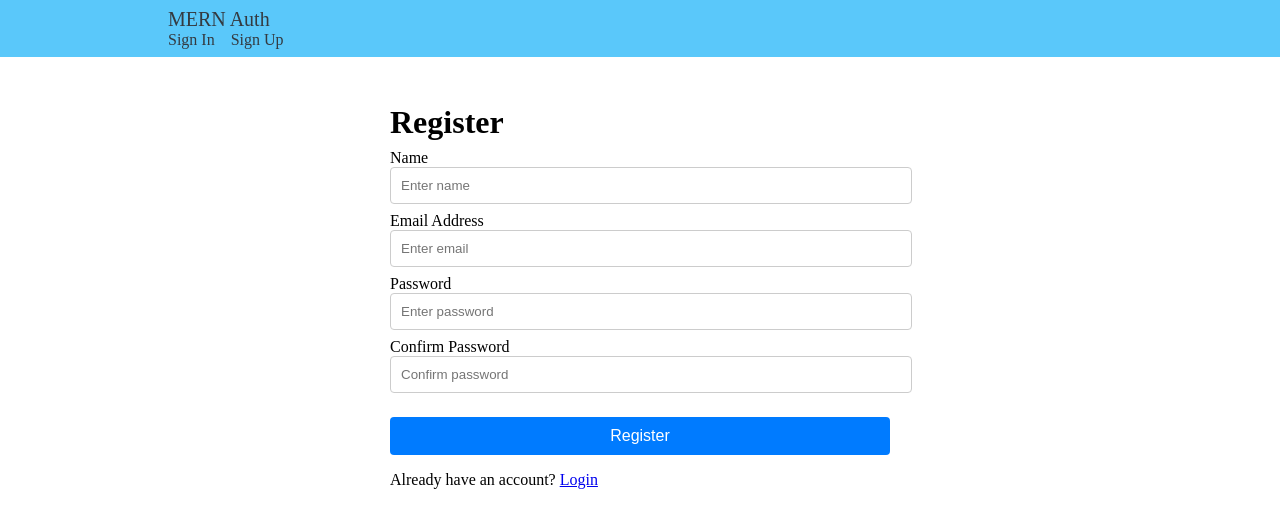
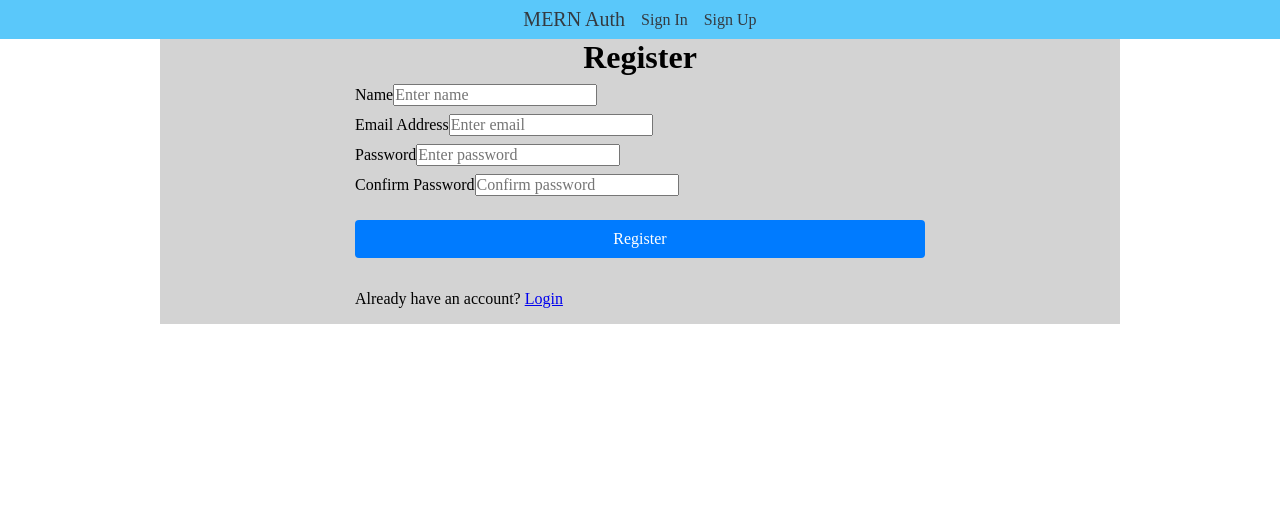
Before and after one commit to kurosawa-kuro/mysql-express-react-nodejs-auth, a React (Vite) app in the folder frontend/: page /register in a window 1280 px wide. Shown: the top 528 px of the page. Built offline with nearby package versions, Linux system fonts and the light colour scheme.

Commit message:
fix stle

```diff
--- a/frontend/src/App.jsx
+++ b/frontend/src/App.jsx
@@ -8,7 +8,7 @@ const App = () => {
     <>
       <Header />
       <ToastContainer />
-      <div className='app-container'>
+      <div className='container'>
         <Outlet />
       </div>
     </>
--- a/frontend/src/components/Header.jsx
+++ b/frontend/src/components/Header.jsx
@@ -1,5 +1,5 @@
 import { useSelector, useDispatch } from 'react-redux';
-import { useNavigate } from 'react-router-dom';
+import { useNavigate, Link } from 'react-router-dom';
 import { useLogoutMutation } from '../slices/usersApiSlice';
 import { logout } from '../slices/authSlice';
 
@@ -23,9 +23,10 @@ const Header = () => {
 
   return (
     <header className="navbar">
-      <div className="container">
+
+      <div className="navbar-container">
         <div className="navbar-brand">
-          <a href="/" className="navbar-item">MERN Auth</a>
+          <Link className="navbar-item" to={`/`}>MERN Auth</Link>
         </div>
         <div className="navbar-menu">
           {userInfo ? (
@@ -40,12 +41,13 @@ const Header = () => {
             </>
           ) : (
             <>
-              <a href="/login" className="navbar-item">Sign In</a>
-              <a href="/register" className="navbar-item">Sign Up</a>
+              <Link className="navbar-item" to={`/login`}>Sign In</Link>
+              <Link className="navbar-item" to={`/register`}>Sign Up</Link>
             </>
           )}
         </div>
       </div>
+
     </header>
   );
 };
--- a/frontend/src/components/Hero.jsx
+++ b/frontend/src/components/Hero.jsx
@@ -1,16 +1,12 @@
 const Hero = () => {
   return (
-    <div className='hero-container'>
-      <div className='hero-card'>
-        <h1 className='hero-title'>MERN Authentication</h1>
-        <p className='hero-text'>
+    <div className="mt-3">
+      <div className='card'>
+        <h1 className='title'>MERN Authentication</h1>
+        <p className='text'>
           This is a boilerplate for MERN authentication that stores a JWT in
           an HTTP-Only cookie. It also uses Redux Toolkit and the React library
         </p>
-        <div className='button-container'>
-          <a href='/login' className='button primary-button'>Sign In</a>
-          <a href='/register' className='button secondary-button'>Register</a>
-        </div>
       </div>
     </div>
   );
--- a/frontend/src/index.css
+++ b/frontend/src/index.css
@@ -1,14 +1,27 @@
 * {
     margin: 0px;
+    padding: 0px;
+    box-sizing: border-box;
 }
 
 .container {
     width: 100%;
+    max-width: 960px;
     padding-right: 15px;
     padding-left: 15px;
     margin-right: auto;
     margin-left: auto;
-    max-width: 960px;
+    background-color: lightgray;
+}
+
+.form-container {
+    width: 100%;
+    max-width: 600px;
+    padding-right: 15px;
+    padding-left: 15px;
+    margin-right: auto;
+    margin-left: auto;
+    background-color: lightgray;
 }
 
 .row {
@@ -29,15 +42,30 @@
 }
 
 .my-2 {
-    margin: 0.5rem 0;
+    margin-top: 0.5rem !important;
+    margin-bottom: 0.5rem !important;
 }
 
 .mt-3 {
-    margin-top: 1rem;
+    margin-top: 1rem !important;
+    margin-bottom: 1rem !important;
 }
 
 .py-3 {
-    padding: 1rem 0;
+    padding-top: 1rem !important;
+    padding-bottom: 1rem !important;
+}
+
+.card {
+    position: relative;
+    display: flex;
+    flex-direction: column;
+    min-width: 0;
+    word-wrap: break-word;
+    background-color: #e0e0e038;
+    background-clip: border-box;
+    border: 1px solid rgba(0, 0, 0, 0.125);
+    border-radius: 0.25rem;
 }
 
 .form-control {
@@ -45,63 +73,55 @@
     width: 100%;
     padding: 0.375rem 0.75rem;
     font-size: 1rem;
+    font-weight: 400;
     line-height: 1.5;
-    color: #495057;
+    color: #212529;
     background-color: #fff;
+    background-clip: padding-box;
     border: 1px solid #ced4da;
+    -webkit-appearance: none;
+    -moz-appearance: none;
+    appearance: none;
     border-radius: 0.25rem;
-    transition: border-color .15s ease-in-out, box-shadow .15s ease-in-out;
+    transition: border-color 0.15s ease-in-out, box-shadow 0.15s ease-in-out;
 }
 
 .form-control:focus {
-    color: #495057;
+    color: #212529;
     background-color: #fff;
-    border-color: #80bdff;
+    border-color: #86b7fe;
     outline: 0;
-    box-shadow: 0 0 0 .2rem rgba(0, 123, 255, .25);
+    box-shadow: 0 0 0 0.25rem rgba(13, 110, 253, 0.25);
 }
 
 .form-label {
-    display: inline-block;
     margin-bottom: 0.5rem;
 }
 
-.hero-container {
-    padding-top: 5rem;
-    display: flex;
-    justify-content: center;
-}
-
-.hero-card {
-    padding: 2rem;
-    display: flex;
-    flex-direction: column;
-    align-items: center;
-    background-color: #f8f9fa;
-    width: 75%;
-}
-
-.hero-title,
-.hero-text {
+.title,
+.text {
     text-align: center;
     margin-bottom: 1rem;
 }
 
-.button-container {
-    display: flex;
+h1 {
+    text-align: center;
 }
 
-.button {
-    display: inline-block;
-    padding: .375rem .75rem;
-    font-size: 1rem;
-    line-height: 1.5;
-    text-align: center;
-    text-decoration: none;
-    vertical-align: middle;
-    cursor: pointer;
-    border-radius: .25rem;
-    margin-right: .75rem;
+input {
+    margin: 0;
+    font-family: inherit;
+    font-size: inherit;
+    line-height: inherit;
+}
+
+button {
+    border-radius: 0;
+    margin: 0;
+    font-family: inherit;
+    font-size: inherit;
+    line-height: inherit;
+    text-transform: none;
 }
 
 .primary-button {
@@ -114,29 +134,6 @@
     color: #fff;
     background-color: #6c757d;
     border-color: #6c757d;
-}
-
-.app-container {
-    margin-top: 2rem;
-    margin-bottom: 2rem;
-}
-
-.form-container {
-    width: 100%;
-    max-width: 500px;
-    padding: 15px;
-    margin: auto;
-}
-
-form div {
-    margin-bottom: 15px;
-}
-
-form input {
-    width: 100%;
-    padding: 10px;
-    border: 1px solid #ccc;
-    border-radius: 4px;
 }
 
 .register-button {
@@ -152,45 +149,6 @@ form input {
 
 .register-button:hover {
     background-color: #0056b3;
-}
-
-.navbar {
-    background-color: #5ac8fa;
-    color: #343a40;
-    padding: 0.5rem 1rem;
-}
-
-.navbar-brand {
-    font-size: 1.25rem;
-    color: #343a40;
-}
-
-.navbar-item {
-    color: #343a40;
-    margin: 0 0.5rem;
-    text-decoration: none;
-}
-
-.navbar-brand:hover,
-.navbar-item:hover {
-    color: #007bff;
-}
-
-.navbar-dropdown {
-    position: relative;
-}
-
-.navbar-dropdown-menu {
-    display: none;
-    position: absolute;
-    background-color: white;
-    color: black;
-    min-width: 160px;
-    box-shadow: 0px 8px 16px 0px rgba(0, 0, 0, 0.2);
-}
-
-.navbar-dropdown:hover .navbar-dropdown-menu {
-    display: block;
 }
 
 .submit-button {
@@ -228,6 +186,54 @@ form input {
     border-color: #007bff;
 }
 
+.navbar-container {
+    display: flex;
+    align-items: center;
+    justify-content: center;
+}
+
+.navbar {
+    background-color: #5ac8fa;
+    color: #343a40;
+    padding: 0.5rem 1rem;
+}
+
+.navbar-brand {
+    font-size: 1.25rem;
+    color: #343a40;
+}
+
+.navbar-item {
+    color: #343a40;
+    margin: 0 0.5rem;
+    text-decoration: none;
+}
+
+.navbar-brand:hover,
+.navbar-item:hover {
+    color: #007bff;
+}
+
+.navbar-dropdown {
+    position: relative;
+}
+
+.navbar-dropdown-menu {
+    display: none;
+    position: absolute;
+    background-color: white;
+    color: black;
+    min-width: 100px;
+    box-shadow: 0px 8px 16px 0px rgba(0, 0, 0, 0.2);
+    flex-direction: column;
+    align-items: center;
+}
+
+.navbar-dropdown:hover .navbar-dropdown-menu {
+    display: flex;
+    flex-direction: row;
+}
+
 .loader {
     border: 16px solid #f3f3f3;
     border-radius: 50%;
```
